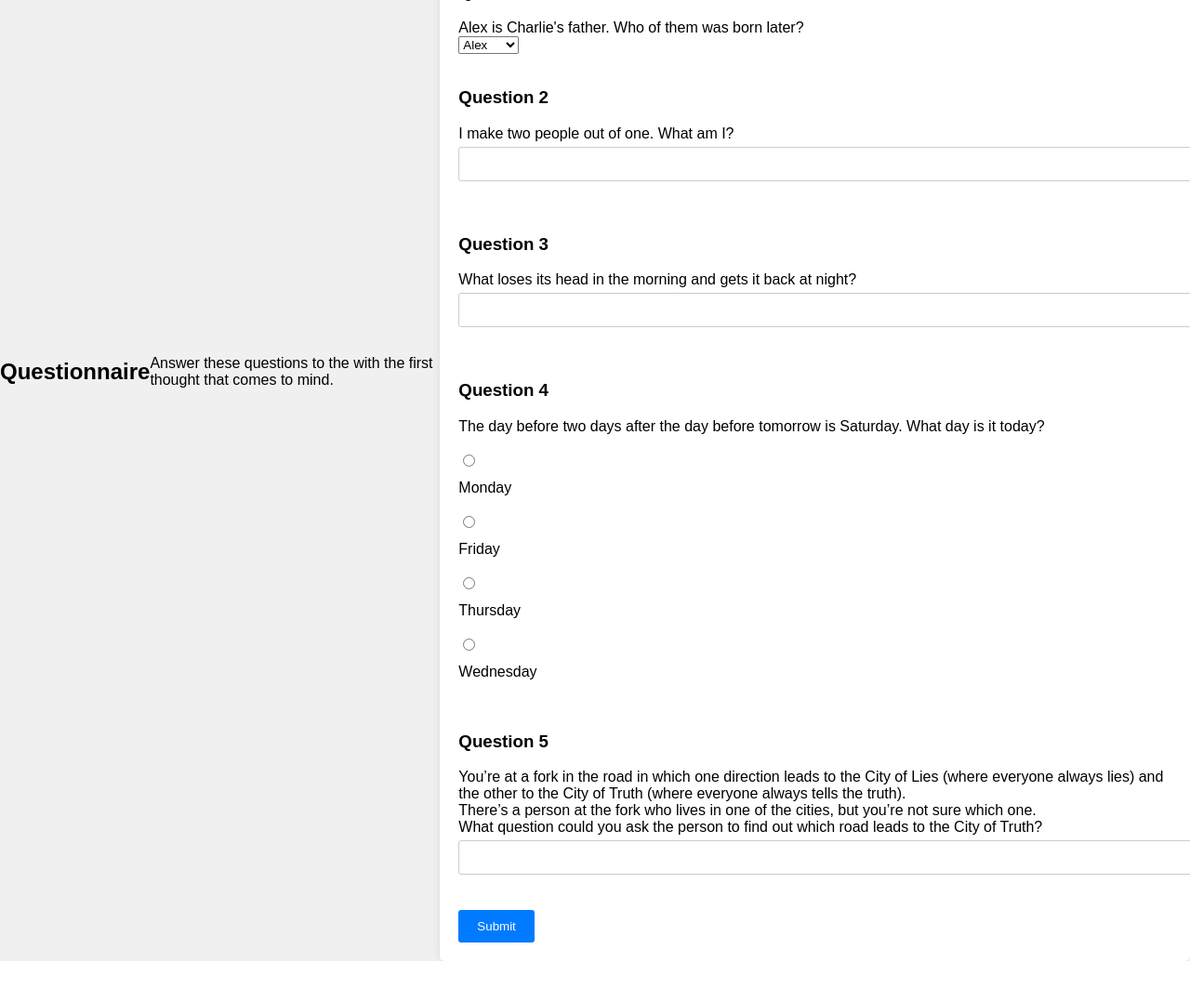
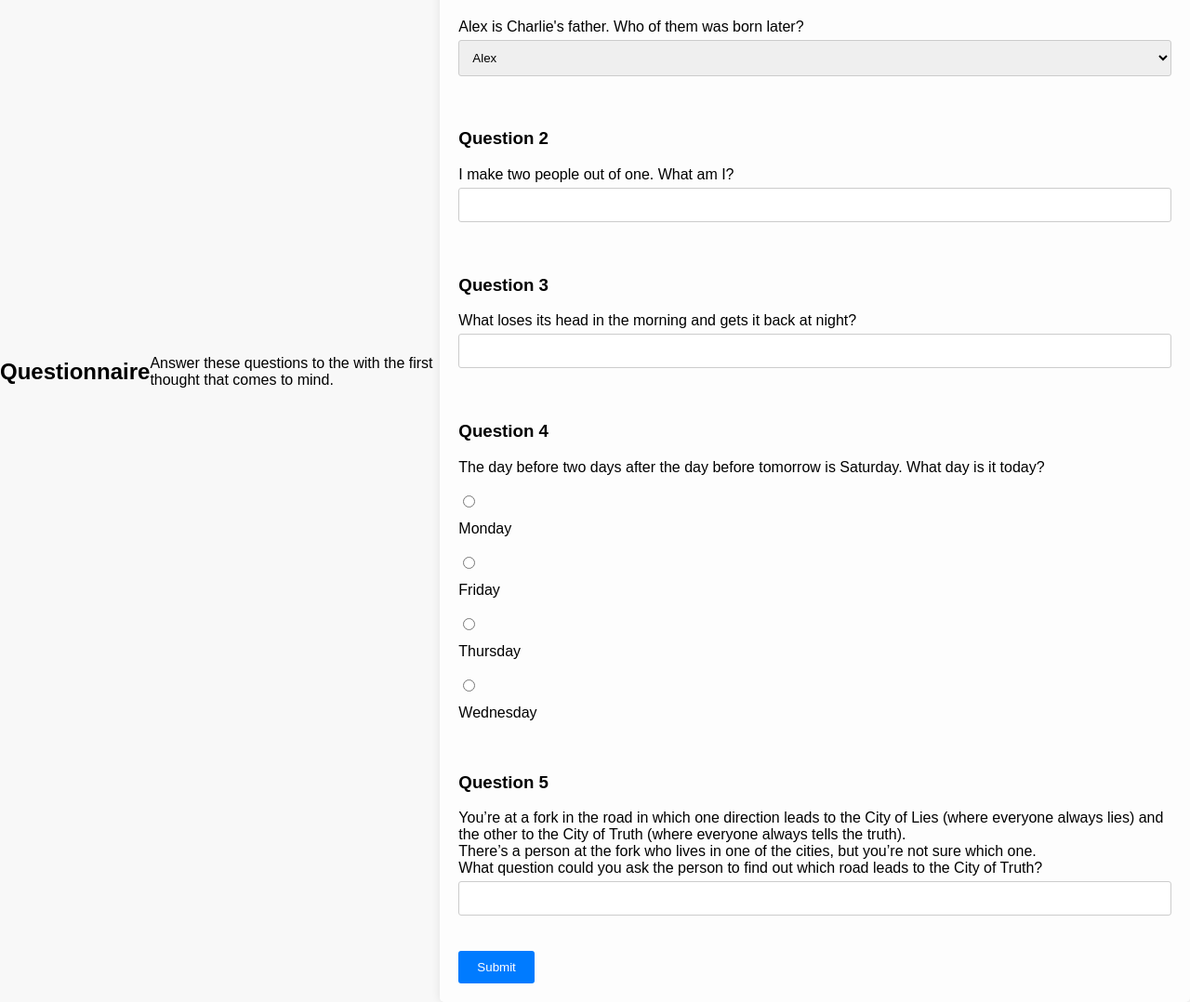
Before and after one commit to abrahamsj/Questionnaire, a Flask app: template templates/index.html in a window 1280 px wide. Shown: the whole page at 93% size. Before the commit the page ends 1034 px from the top, so only its background shows below. Run offline with Flask 3, Linux system fonts and the light colour scheme; the template is opened without the code that fills it, so the values that code supplies are empty.

Commit message:
Updated styles.css
updated the over background color for the form and body.

```diff
--- a/static/styles.css
+++ b/static/styles.css
@@ -6,11 +6,11 @@ body {
     justify-content: center;
     align-items: center;
     height: 100vh;
-    background-color: #f0f0f0;
+    background-color: rgba(240, 240, 240, 0.45);
   }
 
   form {
-    background: #fff;
+    background: rgba(255, 255, 255, 0.7);
     padding: 20px;
     border-radius: 5px;
     box-shadow: 0 0 10px rgba(0, 0, 0, 0.1);
@@ -19,16 +19,29 @@ form {
   label {
     margin-top: 10px;
     display: block;
+    color: #000;
   }
 
   input[type="text"],
-input[type="email"] {
+  input[type="date"],
+  textarea,
+  select {
     width: 100%;
     padding: 10px;
     margin-top: 5px;
     margin-bottom: 20px;
     border: 1px solid #ccc;
     border-radius: 3px;
+    box-sizing: border-box;
+    transition: border-color 0.3s;
+  }
+
+  input[type="text"]:focus,
+  input[type="date"]:focus,
+  textarea:focus,
+  select:focus {
+    border-color: #007BFF;
+    outline: none;
   }
 
   input[type="submit"] {
@@ -38,6 +51,7 @@ input[type="submit"] {
     padding: 10px 20px;
     border-radius: 3px;
     cursor: pointer;
+    transition: background 0.3s;
   }
 
   input[type="submit"]:hover {
```
Lines whose indentation alone changed are shown as unchanged.
